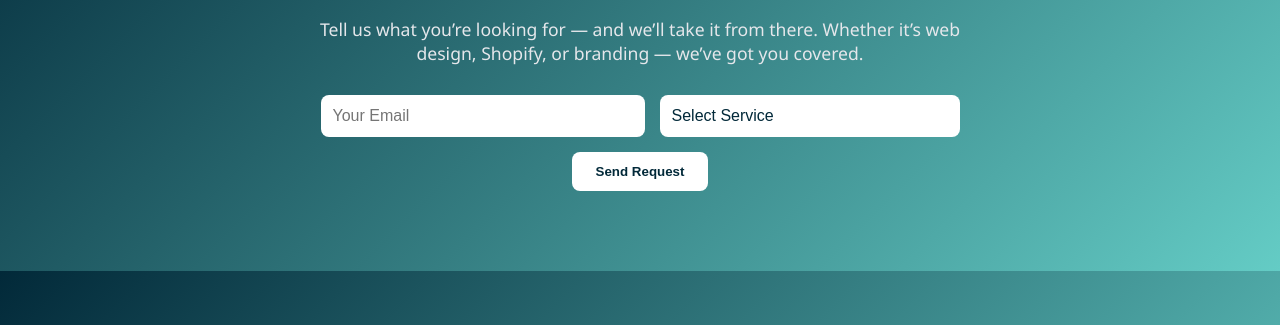
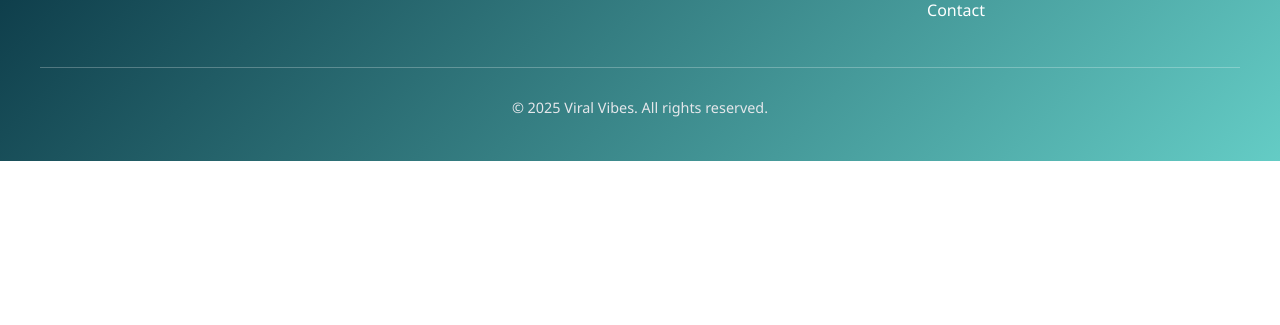
Before and after one commit to thenoormughal/viral-vibes-profile, a plain HTML site: page index.html in a window 1280 px wide. Shown: the part 4444-4769 px from the top of the page. After the commit the page ends 4605 px from the top, so only its background shows below. Drawn offline with nearby package versions, Linux system fonts and the light colour scheme.

Commit message:
CTA removed

```diff
--- a/index.html
+++ b/index.html
@@ -267,25 +267,6 @@
     </div>
   </div>
 </section>
-<!--Newsletter-->
-<!-- CTA / Newsletter Section -->
-<section class="cta" id="cta">
-  <div class="cta-container">
-    <h2>Let’s Build Something Great Together</h2>
-    <p>Tell us what you’re looking for — and we’ll take it from there. Whether it’s web design, Shopify, or branding — we’ve got you covered.</p>
-    <form class="cta-form">
-      <input type="email" placeholder="Your Email" required>
-      <select required>
-        <option value="" disabled selected>Select Service</option>
-        <option value="Web Development">Web Development</option>
-        <option value="Shopify Store">Shopify Store</option>
-        <option value="Branding & Design">Branding & Design</option>
-        <option value="Marketing & Ads">Marketing & Ads</option>
-      </select>
-      <button type="submit">Send Request</button>
-    </form>
-  </div>
-</section>
 <!-- Footer Section -->
 <footer class="footer" id="footer">
   <div class="footer-container">
--- a/styles.css
+++ b/styles.css
@@ -617,76 +617,6 @@ body, html {
 .company-social a:hover {
   color: #64ccc5;
 }
-/* CTA / Newsletter Section */
-.cta {
-  background: linear-gradient(135deg, #022939, #64ccc5);
-  color: #fff;
-  padding: 80px 20px;
-  text-align: center;
-}
-
-.cta-container {
-  max-width: 700px;
-  margin: auto;
-}
-
-.cta h2 {
-  font-size: 2.4rem;
-  margin-bottom: 20px;
-}
-
-.cta p {
-  font-size: 1.1rem;
-  margin-bottom: 30px;
-  color: #e5e7eb;
-}
-
-.cta-form {
-  display: flex;
-  flex-wrap: wrap;
-  gap: 15px;
-  justify-content: center;
-}
-
-.cta-form input,
-.cta-form select {
-  padding: 12px;
-  border-radius: 8px;
-  border: none;
-  width: 100%;
-  max-width: 300px;
-  background: #fff;
-  color: #022939;
-  font-size: 1rem;
-}
-
-.cta-form select {
-  appearance: none;
-}
-
-.cta-form button {
-  padding: 12px 24px;
-  background: #ffffff;
-  color: #022939;
-  border-radius: 8px;
-  font-weight: bold;
-  cursor: pointer;
-  transition: 0.3s ease;
-  border: none;
-}
-
-.cta-form button:hover {
-  background: #022939;
-  color: #fff;
-  border: 1px solid #fff;
-}
-
-@media(max-width: 600px) {
-  .cta-form {
-    flex-direction: column;
-    align-items: stretch;
-  }
-}
 /*Footer Section*/
 .footer {
   background: linear-gradient(135deg, #022939, #64ccc5);
```
